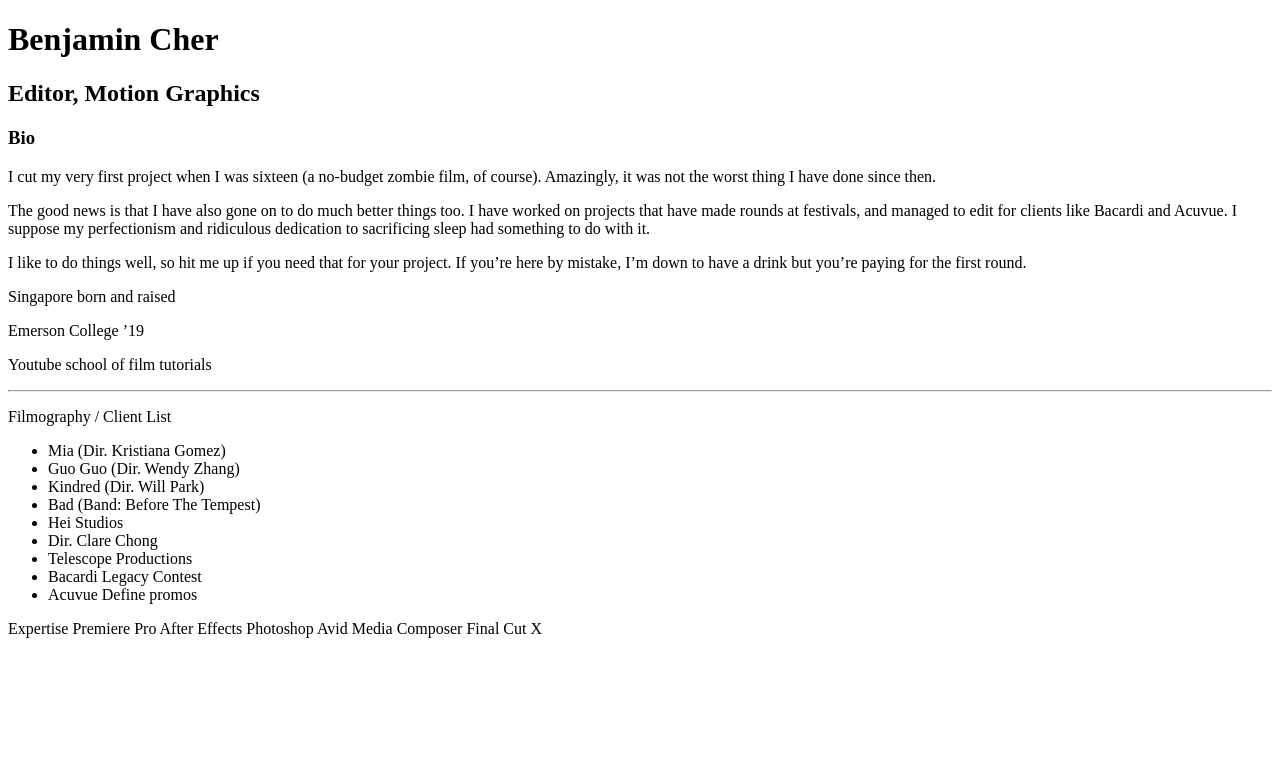
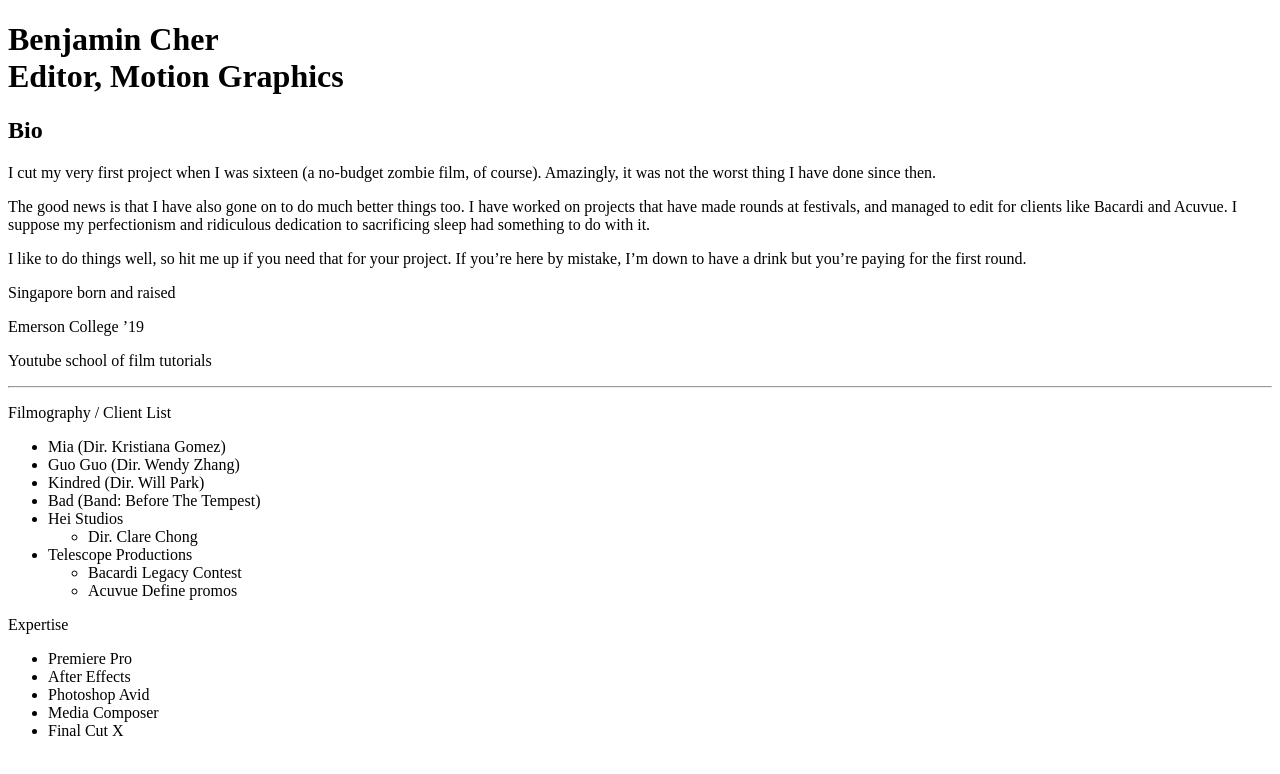
Before and after one commit to benjamincher/Structural-HTML-, a plain HTML site: page index.html in a window 1280 px wide. Drawn offline with Linux system fonts and the light colour scheme.

Commit message:
Add files via upload

```diff
--- a/index.html
+++ b/index.html
@@ -1,49 +1,48 @@
-<!doctype html>
+<!DOCTYPE html>
 <html lang="en">
 <head>
 	<meta charset="utf-8">
 	<title>Benjamin Cher</title>
-    <meta name="description" content="Hi I&apos;m Ben">
-    <meta name="author" content="Benjamin Cher">
+	<meta content="Hi I&apos;m Ben" name="description">
+	<meta content="Benjamin Cher" name="author">
 </head>
 <body>
 	<header>
-        <h1>Benjamin Cher</h1>
-            <h2>Editor, Motion Graphics</h2>
+		<h1>
+            Benjamin Cher
+            <div>Editor, Motion Graphics</div>
+        </h1>
+
 	</header>
 	<article>
-        <h3>Bio</h3>
+		<h2>Bio</h2>
 		<p>I cut my very first project when I was sixteen (a no-budget zombie film, of course). Amazingly, it was not the worst thing I have done since then.</p>
-
 		<p>The good news is that I have also gone on to do much better things too. I have worked on projects that have made rounds at festivals, and managed to edit for clients like Bacardi and Acuvue. I suppose my perfectionism and ridiculous dedication to sacrificing sleep had something to do with it.</p>
-
 		<p>I like to do things well, so hit me up if you need that for your project. If you’re here by mistake, I’m down to have a drink but you’re paying for the first round.</p>
-
-
-<p>Singapore born and raised
-<p>Emerson College ’19
+		<p>Singapore born and raised</p>
+		<p>Emerson College ’19</p>
 		<p>Youtube school of film tutorials</p>
-
 		<hr>
 		<p>Filmography / Client List</p>
 		<ul>
-<li>Mia (Dir. Kristiana Gomez)
-<li>Guo Guo (Dir. Wendy Zhang)
-<li>Kindred (Dir. Will Park)
-<li>Bad  (Band: Before The Tempest)
+			<li>Mia (Dir. Kristiana Gomez)</li>
+			<li>Guo Guo (Dir. Wendy Zhang)</li>
+			<li>Kindred (Dir. Will Park)</li>
+			<li>Bad (Band: Before The Tempest)</li>
 			<li>Hei Studios
-<li>Dir. Clare Chong
-<li>Telescope Productions
-<li>Bacardi Legacy Contest
-<li>Acuvue Define promos
+			<ul><li>Dir. Clare Chong</li></ul></li>
+			<li>Telescope Productions</li>
+			<ul><li>Bacardi Legacy Contest
+                <li>Acuvue Define promos</li></ul>
 		</ul>
-
-Expertise
-Premiere Pro
-After Effects
-Photoshop
-Avid Media Composer
-Final Cut X
+        <p>Expertise</p>
+        <ul>
+            <li>Premiere Pro</li>
+            <li>After Effects</li>
+            <li>Photoshop Avid</li>
+            <li>Media Composer</li>
+            <li>Final Cut X</li>
+        </ul>
 	</article>
 </body>
 </html>
```
Lines whose indentation alone changed are shown as unchanged.
